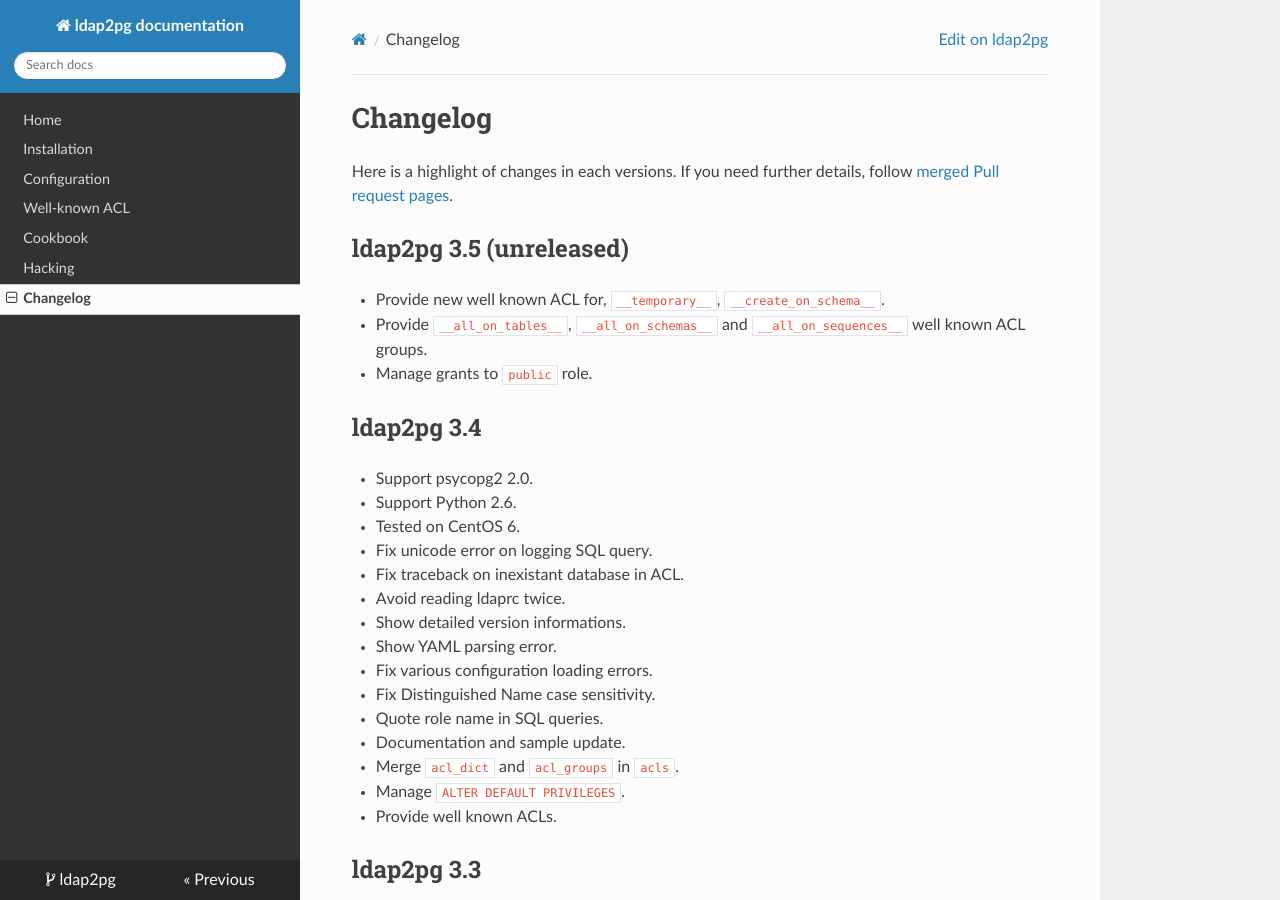
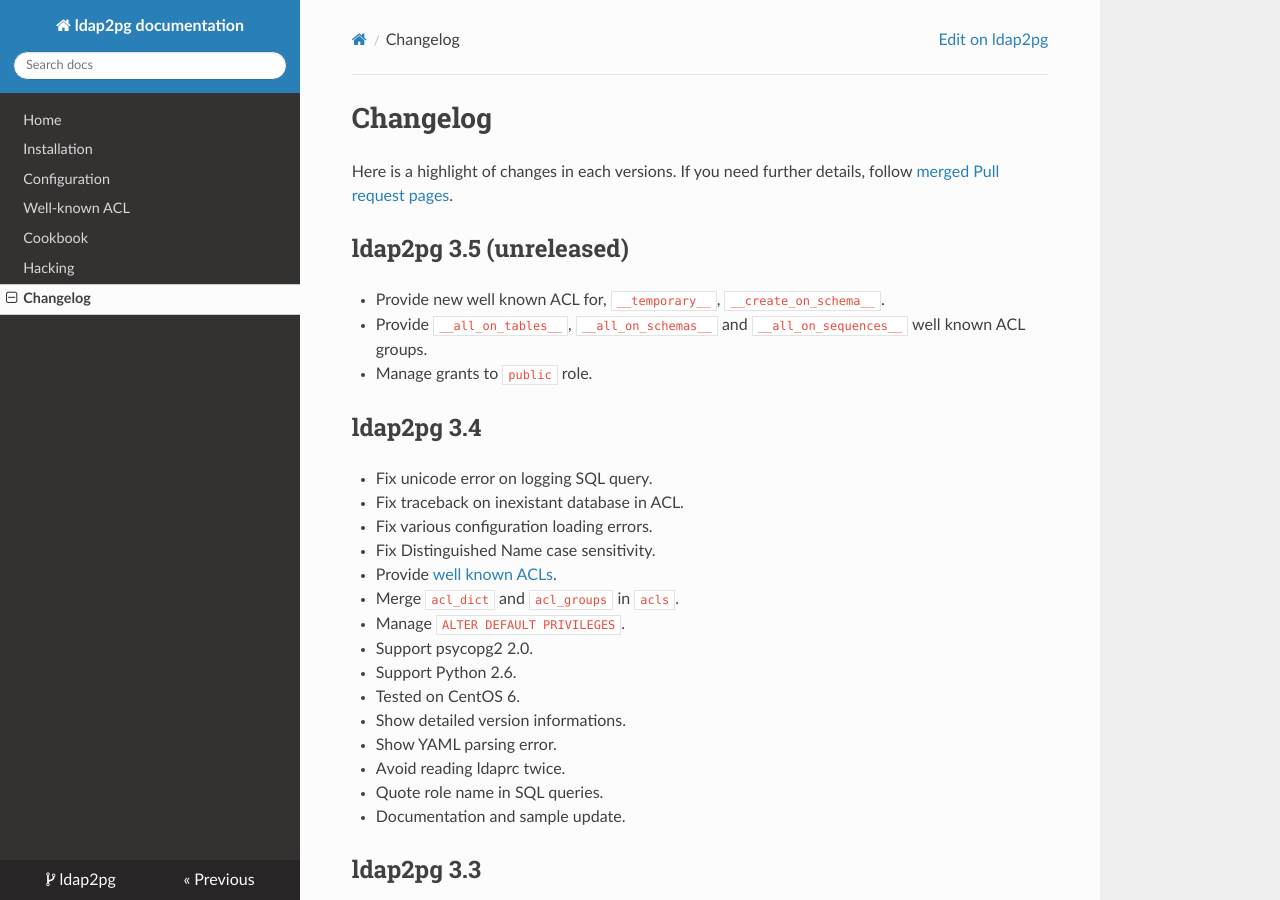
Before and after one commit to dalibo/ldap2pg, an MkDocs documentation site: the page built from docs/changelog.md, in a window 1280 px wide and 900 px high. Built offline with MkDocs 1.6.1, drawn with Linux system fonts in a browser that asks for light colours; nearby versions of some CDN libraries; old or Windows-style settings are respelled for this version of MkDocs; part of the change alters nothing that is shown.

```diff
--- a/docs/changelog.md
+++ b/docs/changelog.md
@@ -17,21 +17,21 @@ pages](https://github.com/dalibo/ldap2pg/pulls?utf8=%E2%9C%93&q=is%3Apr%20is%3Am
 
 # ldap2pg 3.4
 
+- Fix unicode error on logging SQL query.
+- Fix traceback on inexistant database in ACL.
+- Fix various configuration loading errors.
+- Fix Distinguished Name case sensitivity.
+- Provide [well known ACLs](wellknown.md).
+- Merge `acl_dict` and `acl_groups` in `acls`.
+- Manage `ALTER DEFAULT PRIVILEGES`.
 - Support psycopg2 2.0.
 - Support Python 2.6.
 - Tested on CentOS 6.
-- Fix unicode error on logging SQL query.
-- Fix traceback on inexistant database in ACL.
-- Avoid reading ldaprc twice.
 - Show detailed version informations.
 - Show YAML parsing error.
-- Fix various configuration loading errors.
-- Fix Distinguished Name case sensitivity.
+- Avoid reading ldaprc twice.
 - Quote role name in SQL queries.
 - Documentation and sample update.
-- Merge `acl_dict` and `acl_groups` in `acls`.
-- Manage `ALTER DEFAULT PRIVILEGES`.
-- Provide well known ACLs.
 
 
 # ldap2pg 3.3
```
